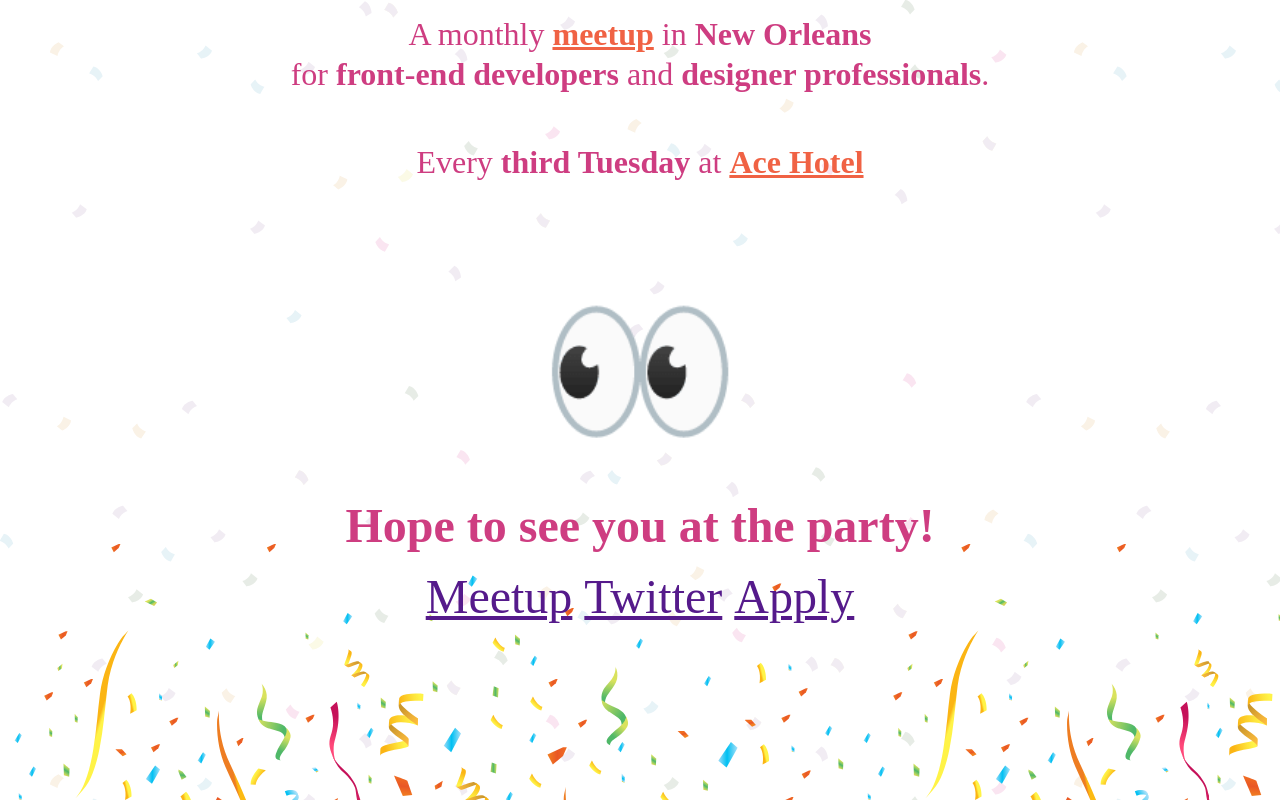
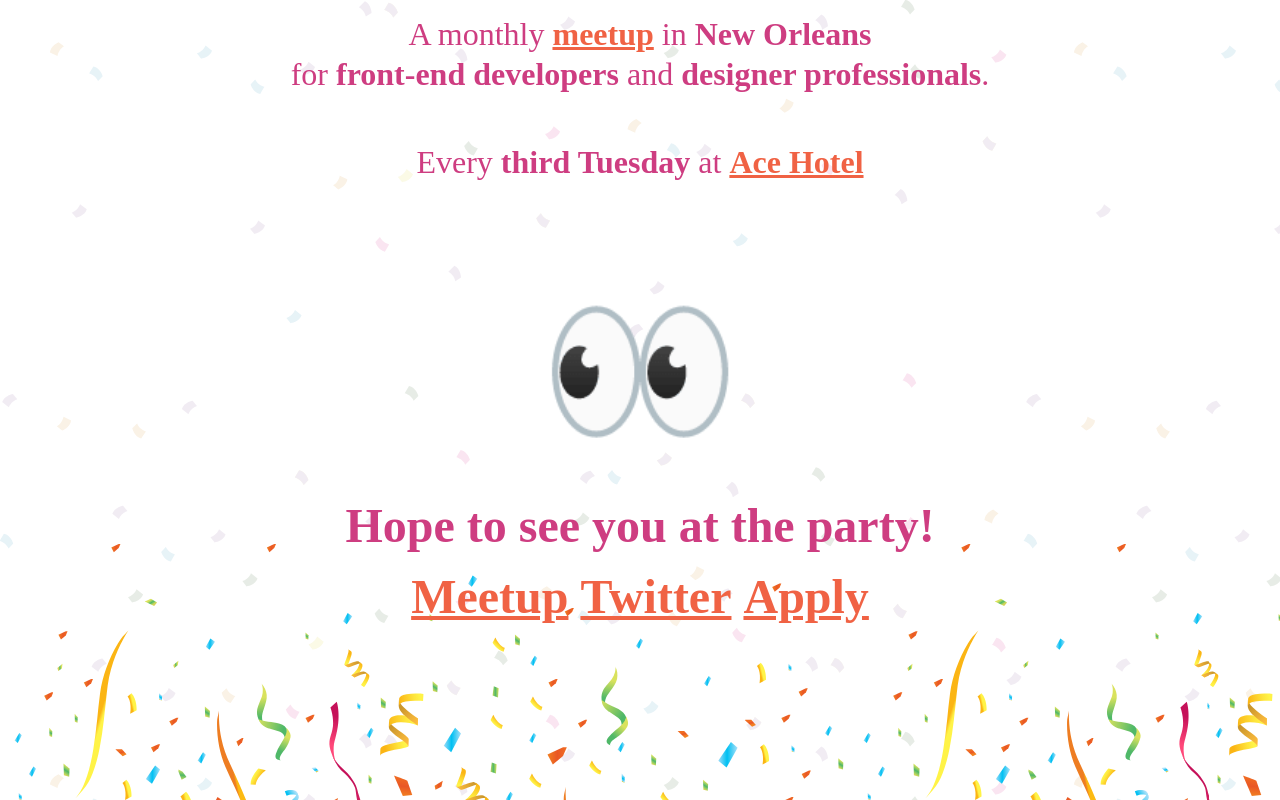
Before and after one commit to livrush/front-end-party, a React (Create React App) app: page / in a window 1280 px wide. Shown: the part 408-1208 px from the top of the page. Built offline with nearby package versions, Linux system fonts and the light colour scheme.

Commit message:
update header/footer

```diff
--- a/src/components/Footer.jsx
+++ b/src/components/Footer.jsx
@@ -7,19 +7,32 @@
         &#128064;
       </span>
     </h1>
-    <h3 className="title-3">
-      Hope to see you at the party!
-    </h3>
+    <h3 className="title-3">Hope to see you at the party!</h3>
     <div className="links-out title-3">
-      <a href="">
+      <a
+        href="https://www.meetup.com/FrontEndParty/events/"
+        target="_blank"
+        rel="noopener noreferrer"
+        className="link-delay rainbow-text"
+      >
         Meetup
       </a>
       &nbsp;
-      <a href="">
+      <a
+        href="https://twitter.com/frontendparty"
+        target="_blank"
+        rel="noopener noreferrer"
+        className="link-delay rainbow-text"
+      >
         Twitter
       </a>
       &nbsp;
-      <a href="">
+      <a
+        href="https://docs.google.com/forms/d/e/1FAIpQLScFo6zMLuMkzkbbLTuSCfkDI-gI--t-633NXpzg9jJ9fz4LHQ/viewform?formkey=dC1SQlBHdU5yS2xKODR0bjR5QTFENHc6MQ"
+        target="_blank"
+        rel="noopener noreferrer"
+        className="link-delay rainbow-text"
+      >
         Apply
       </a>
     </div>
--- a/src/components/Header.jsx
+++ b/src/components/Header.jsx
@@ -12,7 +12,12 @@
     </h2>
     <p className="title-4">
       A monthly&nbsp;
-      <a href="https://www.meetup.com/FrontEndParty/" target="_blank" className="link-delay rainbow-text">
+      <a
+        href="https://www.meetup.com/FrontEndParty/"
+        target="_blank"
+        rel="noopener noreferrer"
+        className="link-delay rainbow-text"
+      >
         meetup
       </a>
       &nbsp;in <strong>New Orleans</strong>
@@ -21,7 +26,12 @@
     </p>
     <p className="title-4">
       Every <strong>third Tuesday</strong> at&nbsp;
-      <a href="https://www.acehotel.com/neworleans/" target="_blank" className="link-delay rainbow-text">
+      <a
+        href="https://www.acehotel.com/neworleans/"
+        target="_blank"
+        rel="noopener noreferrer"
+        className="link-delay rainbow-text"
+      >
         <strong>Ace Hotel</strong>
       </a>
     </p>
```
